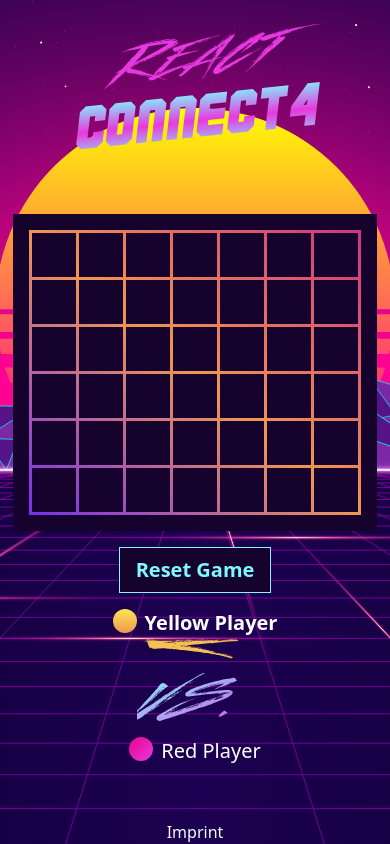
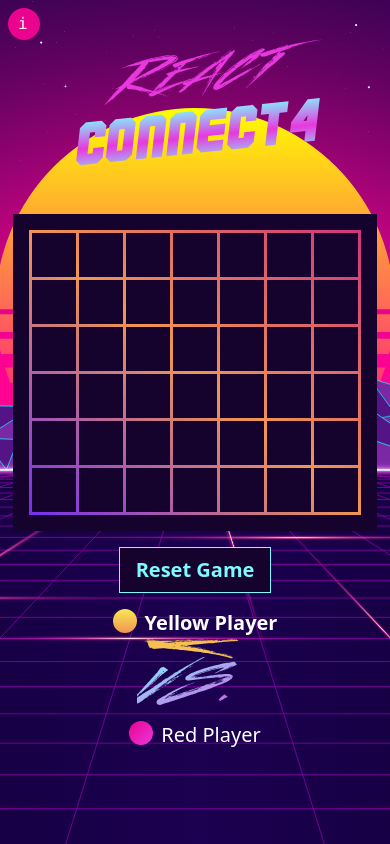
Before and after one commit to dev-fredericfox/ReactConnectFour, a React (Create React App) app: page / in a window 390 px wide. Built offline with nearby package versions, Linux system fonts and the light colour scheme.

Commit message:
Add Imprint

```diff
--- a/src/components/App.js
+++ b/src/components/App.js
@@ -14,7 +14,13 @@ function App() {
   }
   return (
       <div className="h-screen w-screen bg-center bg-cover bg-[url('./bg_connect4.svg')] grid grid-cols-1 place-content-evenly overflow-hidden">
-      <div className="-rotate-6 mb-8 sm:mt-12 sm:mb-12">
+              <div
+        onClick={() => setImprint(true)}
+        className="absolute top-2 left-2 bg-red rounded-full pl-2.5 pt-1 w-8 h-8 text-slate-50 text-left font-mono cursor-pointer	"
+      >
+        i
+      </div>
+        <div className="-rotate-6 mb-0 sm:mt-12 sm:mb-12">
           <h2 className="text-6xl sm:text-8xl text-center font-eightyone text-pink">
             React
           </h2>
@@ -26,14 +32,13 @@ function App() {
           <Game turn={turn} changeTurn={changeTurn} />
           <div className="flex sm:flex-row flex-col justify-center items-center mt-1">
             <Player number="One" color="Yellow" turn={turn} />
-          <p className="ml-6 mr-3 mt-9 sm:mt-5 font-eightyone text-6xl text-transparent bg-clip-text bg-gradient-to-br from-teal to-pink w-32">
+            <p className="ml-6 mr-3 mt-5 sm:mt-5 font-eightyone text-6xl text-transparent bg-clip-text bg-gradient-to-br from-teal to-pink w-32">
               VS.
             </p>
             <Player number="Two" color="Red" turn={turn} />
           </div>
         </div>
-      {imprint && <Imprint close={setImprint}/>}
-      <div onClick={() => setImprint(true)} className="absolute bottom-0 w-full text-slate-50 text-center">Imprint</div>
+        {imprint && <Imprint close={setImprint} />}
       </div>
   );
 }
--- a/src/components/Imprint.js
+++ b/src/components/Imprint.js
@@ -22,9 +22,11 @@ function Imprint(props) {
           <div className="bg-midnight px-4 pt-5 pb-4 sm:p-6 sm:pb-4">
             <div
               onClick={() => props.close(false)}
-              className="text-slate-50 text-right mb-6 text-2xl"
+              className="text-center flex flex-row-reverse mb-6 text-2xl cursor-pointer"
             >
+              <div className="w-9 h-9 text-slate-50 rounded-full border-teal border">
               X
+              </div>
             </div>
             <div className="flex items-center justify-center">
               <div className="flex text-center mt-0 ml-2">
```
Lines whose indentation alone changed are shown as unchanged.
